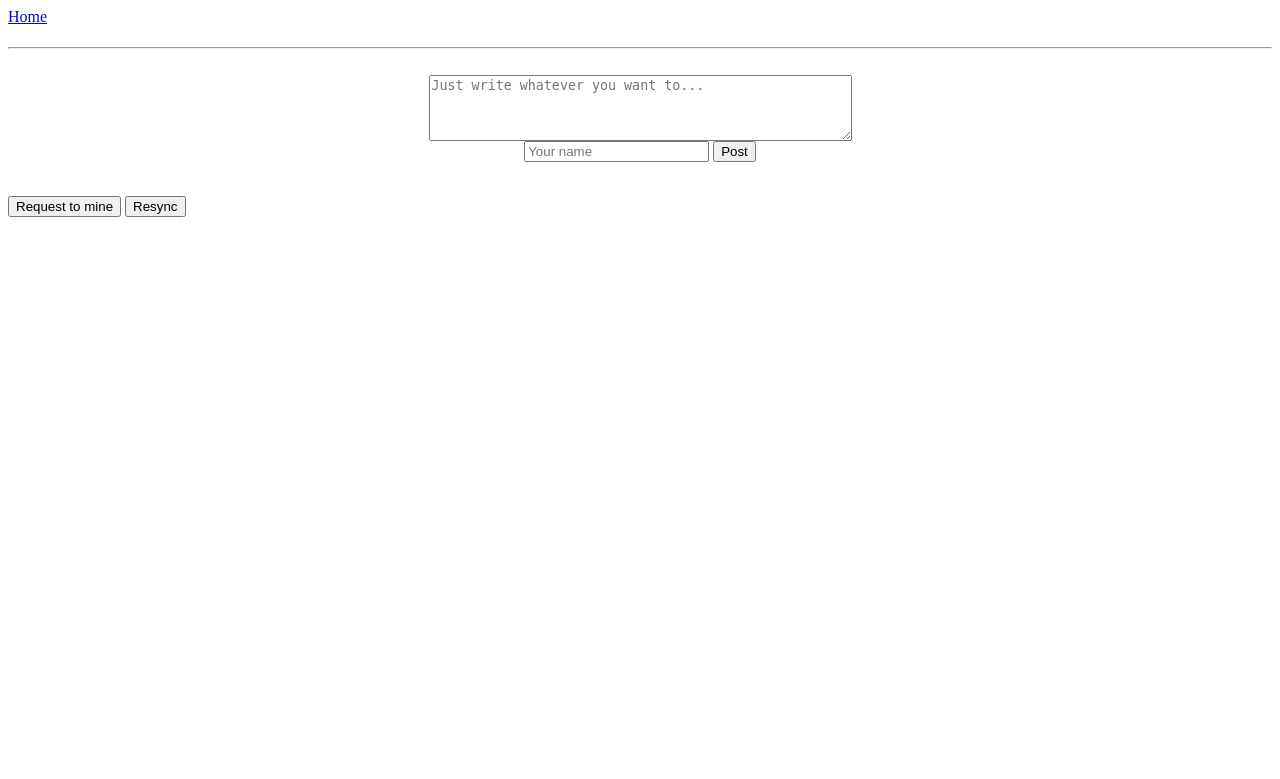
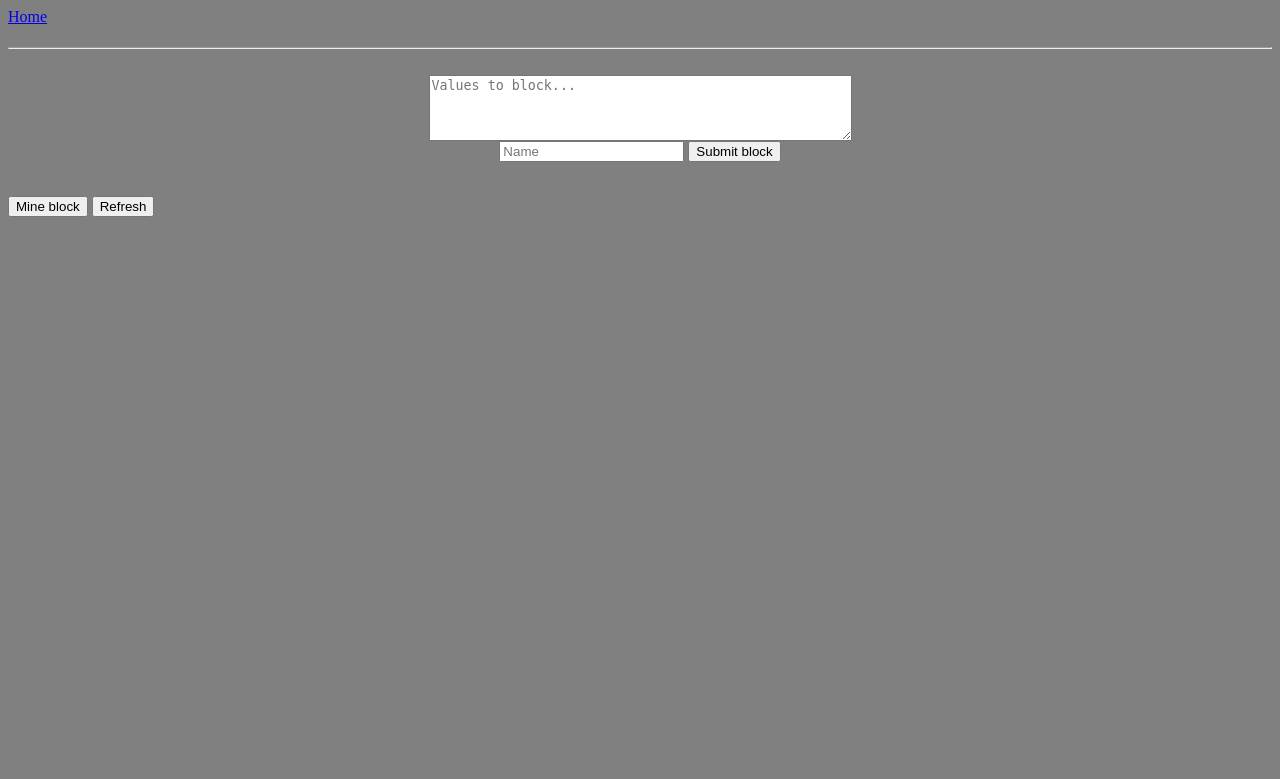
Before and after one commit to slicesythe/block, a Flask app: template app/templates/index.html in a window 1280 px wide. Shown: the top 779 px of the page. Run offline with Flask 2, Linux system fonts and the light colour scheme; the template is opened without the code that fills it, so the values that code supplies are empty.

Commit message:
Update index.html

```diff
--- a/app/templates/index.html
+++ b/app/templates/index.html
@@ -6,17 +6,17 @@
 
 	<center>
 	<form action="/submit" id="textform" method="post">
-	    <textarea name="content" rows="4" cols="50" placeholder="Just write whatever you want to..."></textarea>
+	    <textarea name="content" rows="4" cols="50" placeholder="Values to block..."></textarea>
 	    <br>
-	    <input type="text" name="author" placeholder="Your name">
-	    <input type="submit" value="Post">
+	    <input type="text" name="author" placeholder="Name">
+	    <input type="submit" value="Submit block">
 	</form>
 	</center>
 
 	<br>
 
-	<a href="{{node_address}}/mine" target="_blank"><button>Request to mine</button></a>
-	<a href="/"><button>Resync</button></a>
+	<a href="{{node_address}}/mine" target="_blank"><button>Mine block</button></a>
+	<a href="/"><button>Refresh</button></a>
 
 	<div style="margin: 20px;">
 
@@ -37,6 +37,9 @@
 	{% endfor %}
 
 	<style>
+	body {
+	background-color: gray;
+	}
 		.post_box {
 		    background: #fff;
 		    padding: 12px 0px 0px 12px;
```
